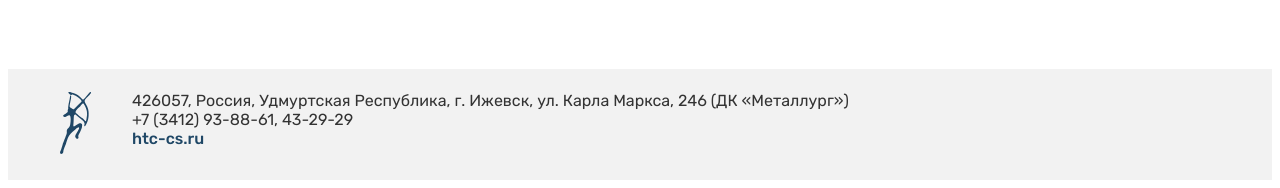
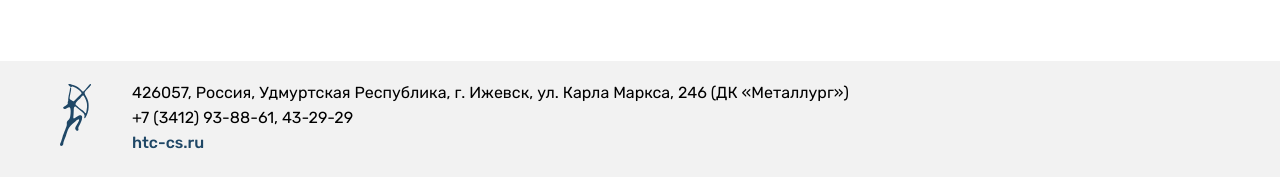
Before and after one commit to mrn-mrz/test-task-htc, a website with bundled scripts: page index.html in a window 1280 px wide. Shown: the part 899-1087 px from the top of the page. Built offline with nearby package versions, Linux system fonts and the light colour scheme; files whose address does not match are found by name.

Commit message:
5. Footer was fixed

```diff
--- a/index.html
+++ b/index.html
@@ -285,8 +285,8 @@
   <footer class="footer">
     <img src="img/htc-cs-logo.svg" width="32" height="64" alt="htc-cs-logo">
     <div class="contacts">
-      <p class="text">426057, Россия, Удмуртская Республика, г. Ижевск, ул. Карла Маркса, 246 (ДК «Металлург»)</p>
-      <p class="text">+7 (3412) 93-88-61, 43-29-29</p>
+      <p class="footer_text">426057, Россия, Удмуртская Республика, г. Ижевск, ул. Карла Маркса, 246 (ДК «Металлург»)</p>
+      <p class="footer_text">+7 (3412) 93-88-61, 43-29-29</p>
       <a href="htc-cs.ru" class="text htc-cs_link">htc-cs.ru</a>
     </div>
   </footer>
--- a/style.css
+++ b/style.css
@@ -1,5 +1,6 @@
 body {
   font-family: Rubik;
+  margin: 0;
 }
 
 .text {
@@ -200,7 +201,8 @@ body {
   position: fixed;
   border:none;
   display: block;
-  width: 100%;
+  /* width: 100%; */
+  max-width: 100%;
   top: 0;
   bottom: 0;
   right: 0;
@@ -524,14 +526,18 @@ body {
   padding-right: calc(50% - 580px);
 }
 
+.footer_text {
+  margin-top: 0px;
+  margin-bottom: 6px;
+}
+
 .contacts {
   margin-left: 40px;
-
 }
 
 .htc-cs_link {
   font-weight: 500;
   color: #1F4766;
   text-decoration: none;
-  margin-top: 10px;
+  margin-top: 4px;
 }
```
